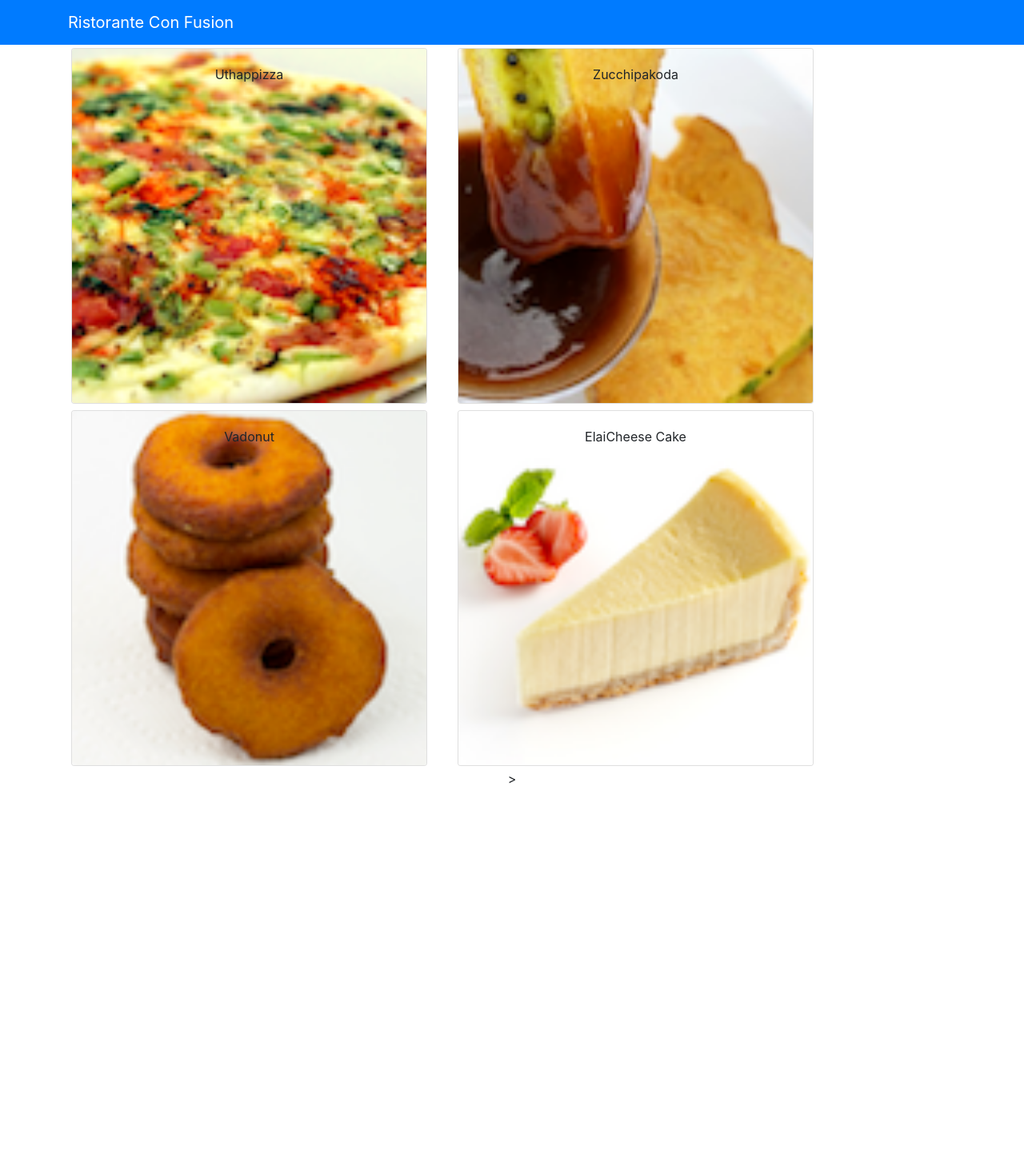
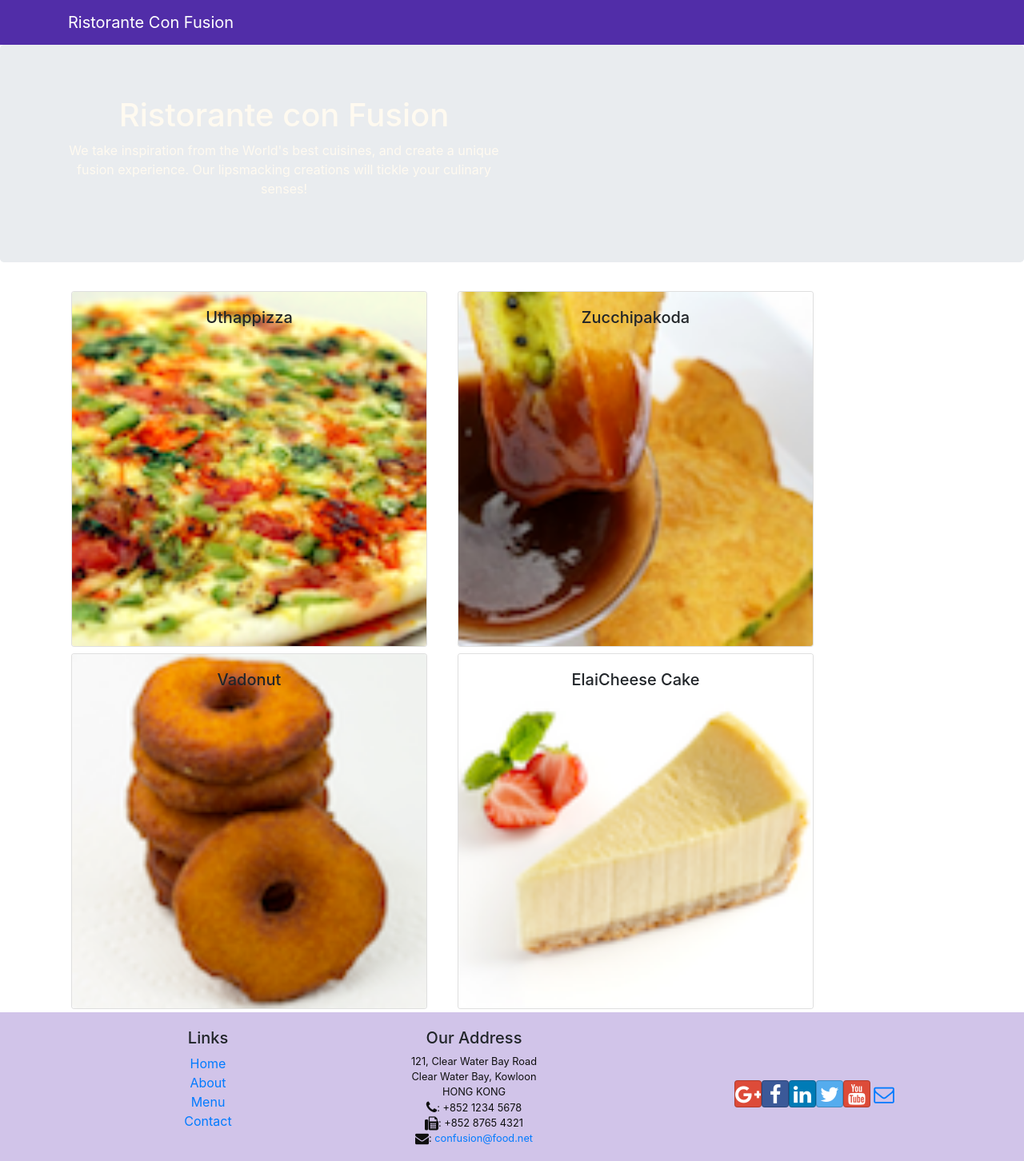
Before and after one commit to apbatth062/cursera-project, a React (Create React App) app: page /contactus in a window 1280 px wide. Shown: the top 1452 px of the page at 80% size. Before the commit the page ends 986 px from the top, so only its background shows below. Built offline with nearby package versions, Linux system fonts and the light colour scheme.

Commit message:
header and footer

```diff
--- a/src/App.css
+++ b/src/App.css
@@ -36,3 +36,36 @@
     transform: rotate(360deg);
   }
 }
+row-header{
+  margin:0px auto;
+  padding:0px auto;
+}
+
+.row-content {
+  margin:0px auto;
+  padding: 50px 0px 50px 0px;
+  border-bottom: 1px ridge;
+  min-height:400px;
+}
+
+.footer{
+  background-color: #D1C4E9;
+  margin:0px auto;
+  padding: 20px 0px 20px 0px;
+}
+.jumbotron {
+  padding:70px 30px 70px 30px;
+  margin:0px auto;
+  background: #9575CD ;
+  color:floralwhite;
+}
+
+address{
+  font-size:80%;
+  margin:0px;
+  color:#0f0f0f;
+}
+
+.navbar-dark {
+  background-color: #512DA8;
+}
--- /dev/null
+++ b/src/components/FooterComponent.js
@@ -0,0 +1,50 @@
+import React from 'react';
+
+function Footer(props) {
+    return(
+    <div className="footer">
+        <div className="container">
+            <div className="row justify-content-center">
+                <div className="col-4 offset-1 col-sm-2">
+                    <h5>Links</h5>
+                    <ul className="list-unstyled">
+                        <li><a href="#">Home</a></li>
+                        <li><a href="#">About</a></li>
+                        <li><a href="#">Menu</a></li>
+                        <li><a href="contactus.html">Contact</a></li>
+                    </ul>
+                </div>
+                <div className="col-7 col-sm-5">
+                    <h5>Our Address</h5>
+                    <address>
+		              121, Clear Water Bay Road<br />
+		              Clear Water Bay, Kowloon<br />
+		              HONG KONG<br />
+		              <i className="fa fa-phone fa-lg"></i>: +852 1234 5678<br />
+		              <i className="fa fa-fax fa-lg"></i>: +852 8765 4321<br />
+		              <i className="fa fa-envelope fa-lg"></i>: <a href="mailto:confusion@food.net">
+                         confusion@food.net</a>
+                    </address>
+                </div>
+                <div className="col-12 col-sm-4 align-self-center">
+                    <div className="text-center">
+                        <a className="btn btn-social-icon btn-google" href="http://google.com/+"><i className="fa fa-google-plus"></i></a>
+                        <a className="btn btn-social-icon btn-facebook" href="http://www.facebook.com/profile.php?id="><i className="fa fa-facebook"></i></a>
+                        <a className="btn btn-social-icon btn-linkedin" href="http://www.linkedin.com/in/"><i className="fa fa-linkedin"></i></a>
+                        <a className="btn btn-social-icon btn-twitter" href="http://twitter.com/"><i className="fa fa-twitter"></i></a>
+                        <a className="btn btn-social-icon btn-google" href="http://youtube.com/"><i className="fa fa-youtube"></i></a>
+                        <a className="btn btn-social-icon" href="mailto:"><i className="fa fa-envelope-o"></i></a>
+                    </div>
+                </div>
+            </div>
+            <div className="row justify-content-center">
+                <div className="col-auto">
+                    <p>© Copyright 2018 Ristorante Con Fusion</p>
+                </div>
+            </div>
+        </div>
+    </div>
+    )
+}
+
+export default Footer;
--- /dev/null
+++ b/src/components/HeaderComponent.js
@@ -0,0 +1,28 @@
+import React, { Component } from 'react';
+import { Navbar, NavbarBrand, Jumbotron } from 'reactstrap';
+
+class Header extends Component {
+  render() {
+    return(
+    <React.Fragment>
+      <Navbar dark>
+        <div className="container">
+            <NavbarBrand href="/">Ristorante Con Fusion</NavbarBrand>
+        </div>
+      </Navbar>
+      <Jumbotron>
+           <div className="container">
+               <div className="row row-header">
+                   <div className="col-12 col-sm-6">
+                       <h1>Ristorante con Fusion</h1>
+                       <p>We take inspiration from the World's best cuisines, and create a unique fusion experience. Our lipsmacking creations will tickle your culinary senses!</p>
+                   </div>
+               </div>
+           </div>
+       </Jumbotron>
+    </React.Fragment>
+    );
+  }
+}
+
+export default Header;
--- a/src/components/MainComponent.js
+++ b/src/components/MainComponent.js
@@ -1,5 +1,7 @@
 import React, { Component } from 'react';
 import { Navbar, NavbarBrand } from 'reactstrap';
+import Header from './HeaderComponent';
+import Footer from './FooterComponent';
 import Menu from './MenuComponent';
 import DishDetail from './DishdetailComponent';
 import { DISHES } from '../shared/dishes';
@@ -21,13 +23,10 @@
   render() {
     return (
       <div>
-        <Navbar dark color="primary">
-          <div className="container">
-            <NavbarBrand href="/">Ristorante Con Fusion</NavbarBrand>
-          </div>
-        </Navbar>
+        <Header/>
         <Menu dishes={this.state.dishes} onClick={(dishId) => this.onDishSelect(dishId)} />
         <DishDetail dish={this.state.dishes.filter((dish) => dish.id === this.state.selectedDish)[0]} />
+        <Footer/>
       </div>
     );
   }
--- a/src/index.js
+++ b/src/index.js
@@ -4,6 +4,8 @@
 import App from './App';
 import 'bootstrap/dist/css/bootstrap.min.css';
 import * as serviceWorker from './serviceWorker';
+ import 'font-awesome/css/font-awesome.css';
+ import 'bootstrap-social/bootstrap-social.css';
 
 ReactDOM.render(
   <React.StrictMode>
```
Also changed, not shown: package.json (+16 -20 lines), 1 other file (tests, documents, lock files or other folders).
